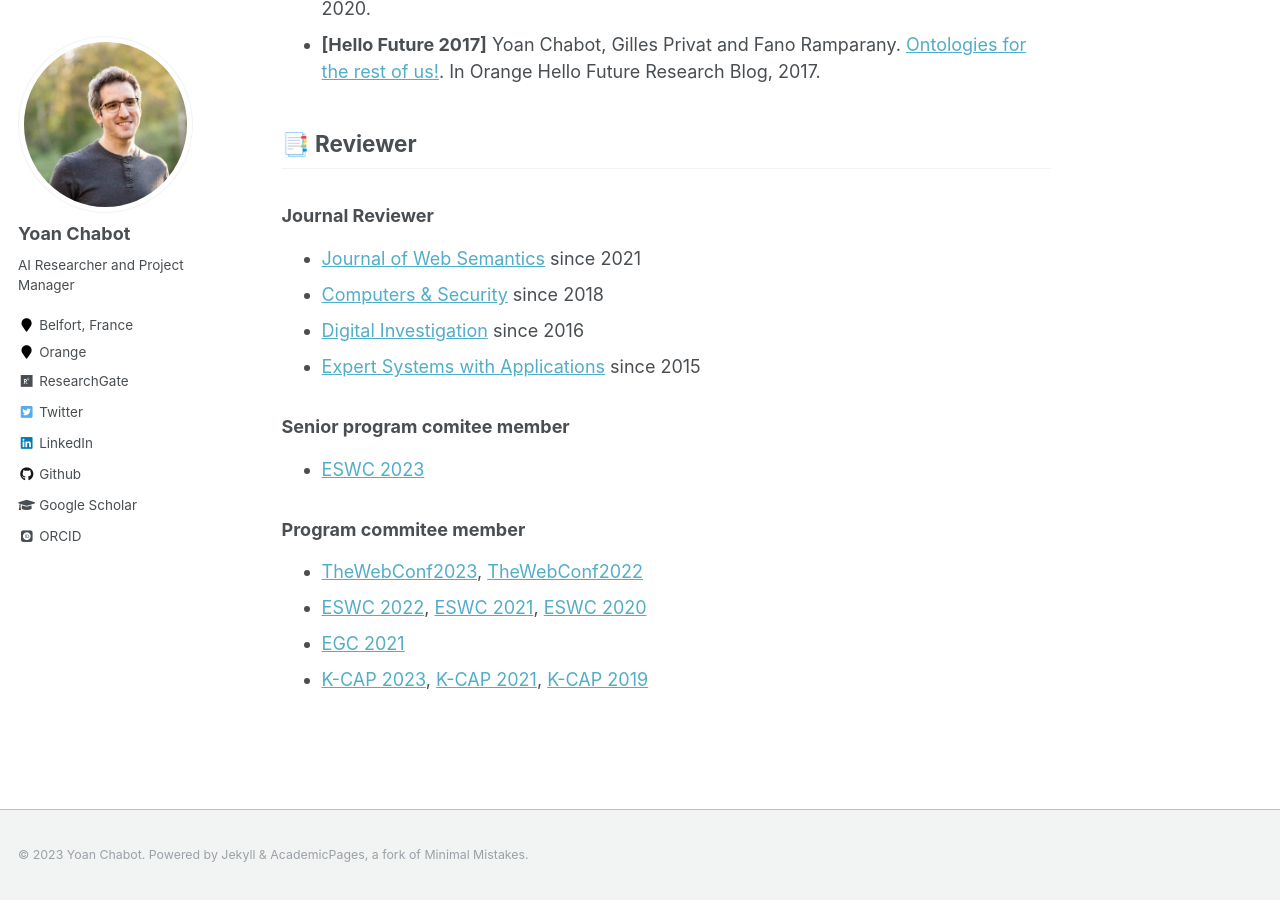
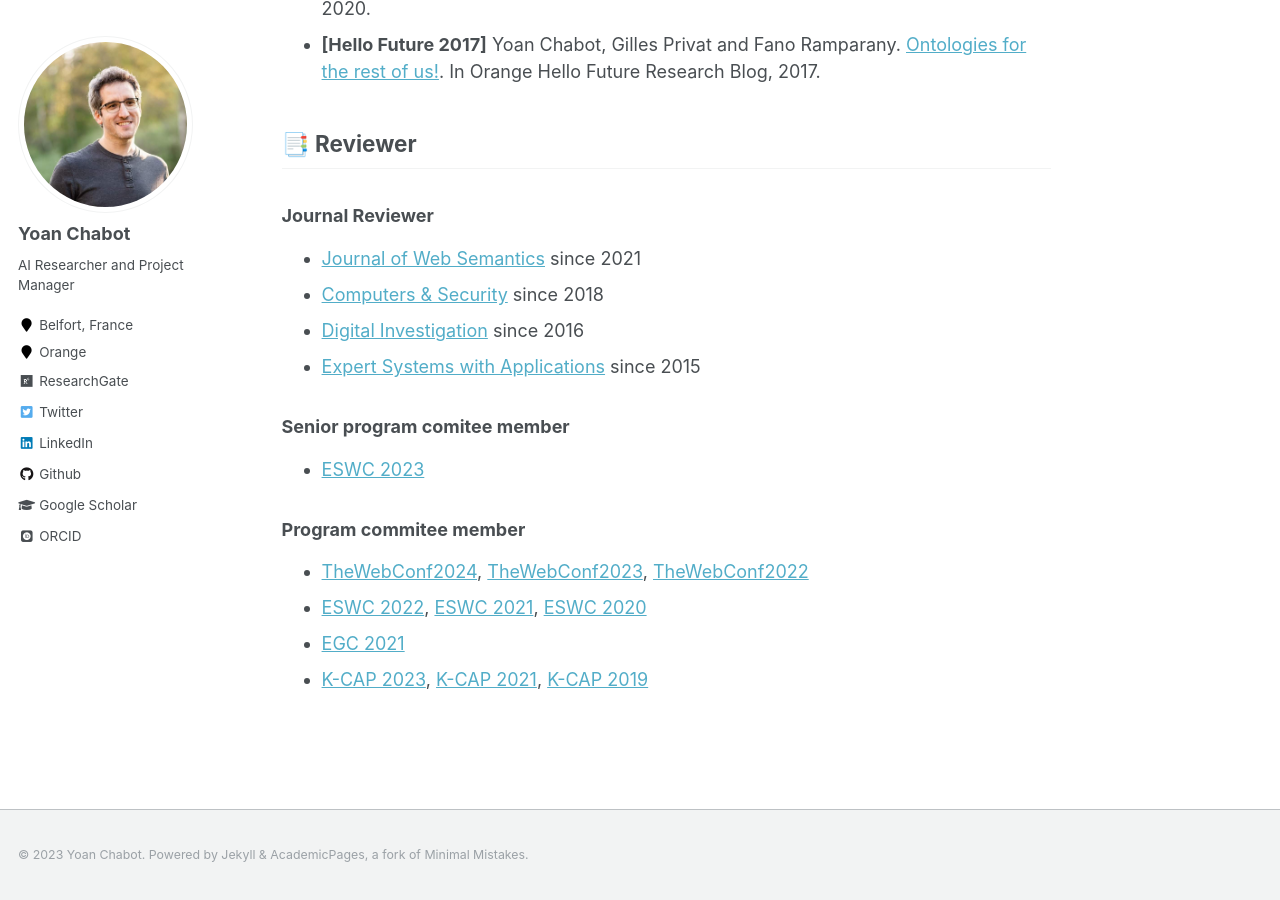
Before and after one commit to yoanchabot/yoanchabot.github.io, a Jekyll site: the page built from _pages/publications.md, in a window 1280 px wide and 900 px high, scrolled down 5051 px. Built offline with Jekyll 4.4.1, drawn with Linux system fonts in a browser that asks for light colours; some web fonts are replaced.

Commit message:
Update publications.md

```diff
--- a/_pages/publications.md
+++ b/_pages/publications.md
@@ -71,7 +71,7 @@ author_profile: true
 * [ESWC 2023](https://2023.eswc-conferences.org/)
 
 ### Program commitee member
-* [TheWebConf2023](https://www2023.thewebconf.org/), [TheWebConf2022](https://www2022.thewebconf.org/)
+* [TheWebConf2024](https://www2024.thewebconf.org), [TheWebConf2023](https://www2023.thewebconf.org/), [TheWebConf2022](https://www2022.thewebconf.org/)
 * [ESWC 2022](https://2022.eswc-conferences.org/), [ESWC 2021](https://2021.eswc-conferences.org/), [ESWC 2020](https://2020.eswc-conferences.org/)
 * [EGC 2021](https://egc2021.sciencesconf.org/)
 * [K-CAP 2023](https://www.k-cap.org/2023/index.html), [K-CAP 2021](https://www.k-cap.org/2021/index.html), [K-CAP 2019](http://www.k-cap.org/2019/)
```
